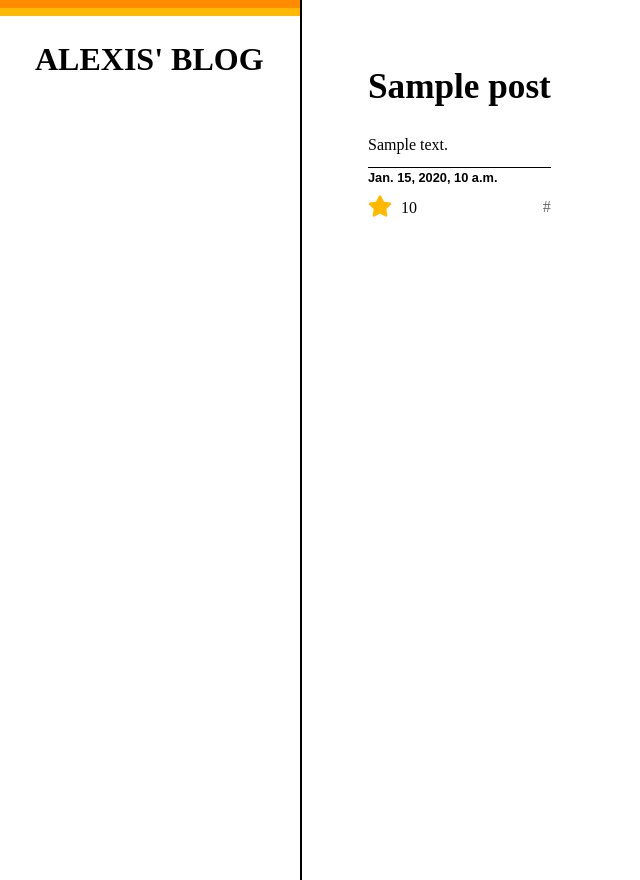
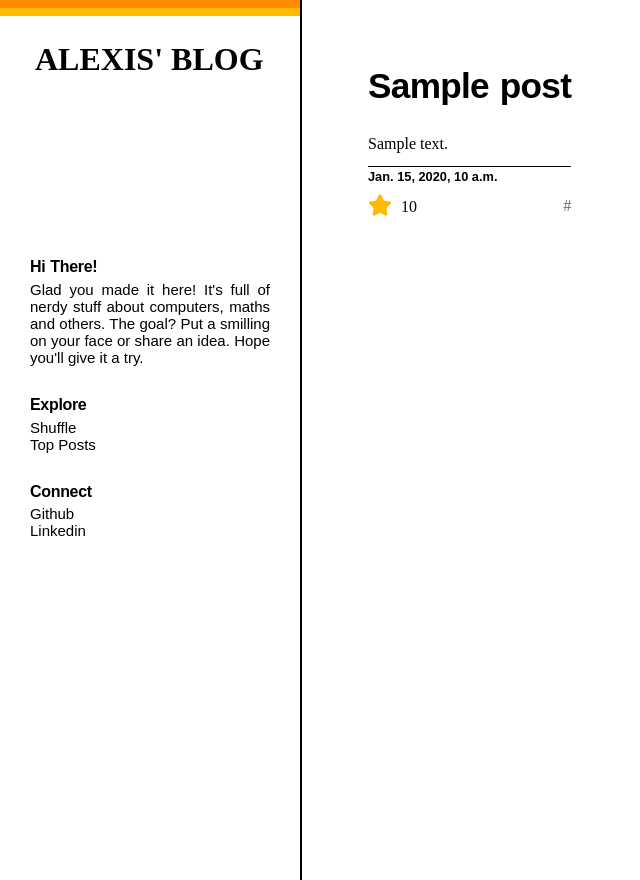
Before and after one commit to AlexisGbg/blog, a Django app: template main/templates/main/base_content.html in a window 1280 px wide. Shown: the whole page, without its empty margins (0-640 px from the left). Run offline with Django 3.2, Linux system fonts and the light colour scheme; the template is opened without the code that fills it: most values are stand-ins (such as "Sample title", 1, 10 or a date in 2020).

Commit message:
sidebar added

```diff
--- a/main/static/main/style.css
+++ b/main/static/main/style.css
@@ -2,7 +2,14 @@
     font-family: 'PT Serif',serif;
 }
 p{font-size: 1.1em;}
-h2{font-size: 2.2em;}
+h2{
+	font-size: 2.2em;
+	font-family: 'Source Sans Pro',sans-serif;
+    font-weight: 900;
+    letter-spacing: -.02em;
+    word-spacing: .05em;
+    line-height: 1.1em;
+}
 
 
 #flex-container{
@@ -20,6 +27,38 @@
   background-color: white;
   padding-top: 20px;
   border-right: 2px solid black;
+}
+
+#sidebar h2 {
+	font-size: 16px;
+	margin: 0 0 5px 0;
+}
+
+#sidebar #header-top {
+	margin-bottom: 150px;
+}
+
+#sidebar-content {
+	padding: 30px;
+}
+
+.sidebar-widget {
+	margin-bottom: 30px;
+}
+.sidebar-widget p {
+	font-size: 15px;
+	font-family: 'Source Sans Pro',sans-serif;
+	margin: 0;
+    text-align: justify;
+}
+.sidebar-widget ul {
+	list-style: none;
+	padding: 0px;
+	margin-top: 0px;
+}
+.sidebar-widget li {
+	font-size: 15px;
+	font-family: 'Source Sans Pro',sans-serif;
 }
 
 #header-border {
--- a/main/templates/main/base.html
+++ b/main/templates/main/base.html
@@ -15,7 +15,27 @@
 	<div id="sidebar">
 		<div id="header-border"></div>
 		<div id="header-top">
-		<h1>ALEXIS' BLOG</h1>
+			<h1>ALEXIS' BLOG</h1>
+		</div>
+		<div id="sidebar-content">
+			<div class="sidebar-widget">
+				<h2>Hi There!</h2>
+				<p>Glad you made it here! It's full of nerdy stuff about computers, maths and others. The goal? Put a smilling on your face or share an idea. Hope you'll give it a try.</p>
+			</div>
+			<div class="sidebar-widget">
+				<h2>Explore</h2>
+				<ul>
+					<li>Shuffle</li>
+					<li>Top Posts</li>
+				</ul>
+			</div>
+			<div class="sidebar-widget">
+				<h2>Connect</h2>
+				<ul>
+					<li>Github</li>
+					<li>Linkedin</li>
+				</ul>
+			</div>
 		</div>
 	</div>
 	<div id="content-container">
```
